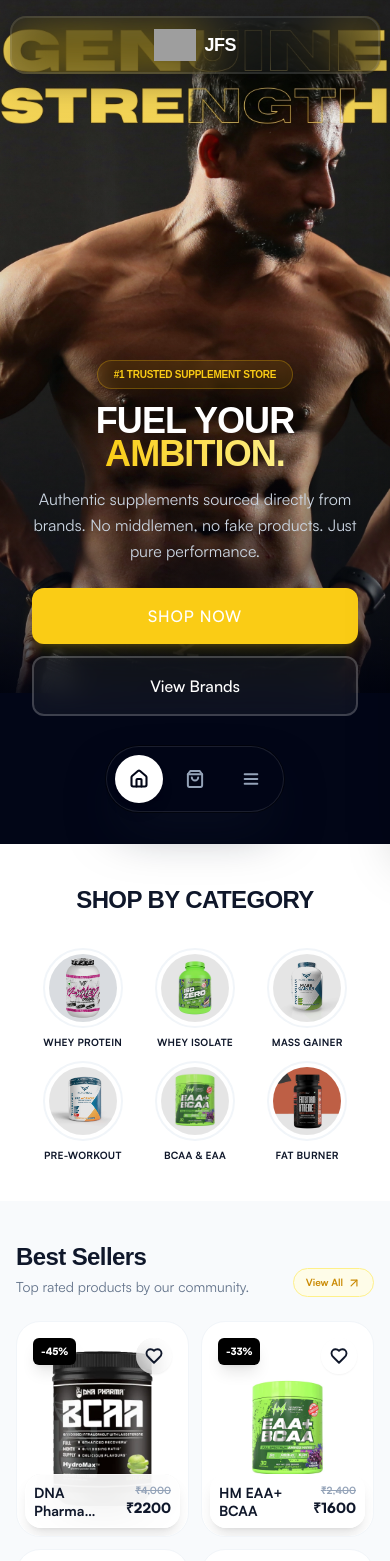
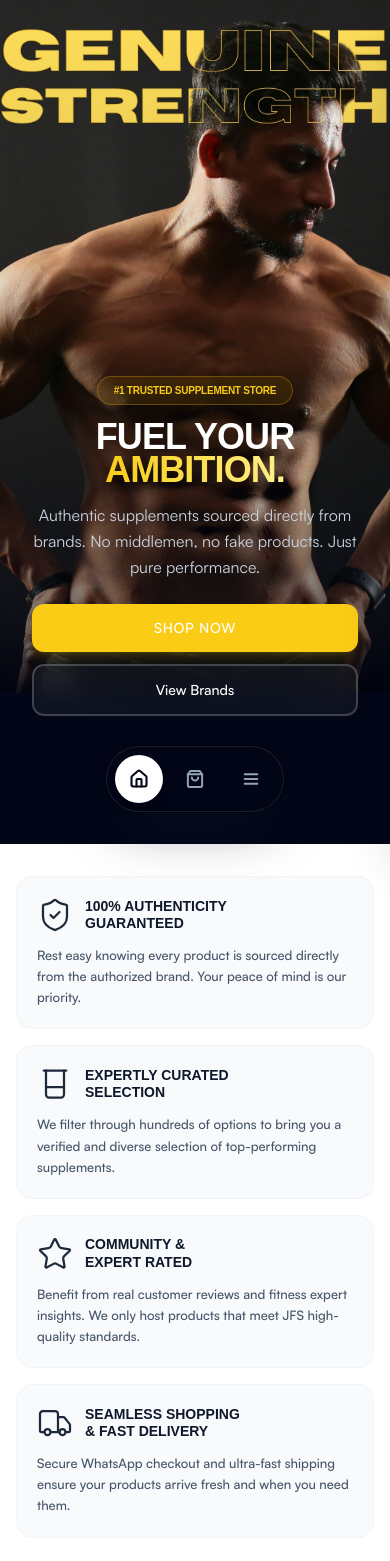
Before and after one commit to bb3agency/jfs-site, a React (Vite) app: page /#/ in a window 390 px wide. Shown: the top 1561 px of the page. Built offline with nearby package versions, Linux system fonts and the light colour scheme; grey boxes are pictures that could not be loaded; a web font is replaced by a local one.

Commit message:
Fixed issues with navbar

```diff
--- a/components/Navbar.tsx
+++ b/components/Navbar.tsx
@@ -121,7 +121,7 @@ const Navbar: React.FC<NavbarProps> = ({ cartCount, onCartClick }) => {
       {/* --- Global Top Header (Liquid Glass Style) --- */}
       <div
         className={`
-          fixed top-0 left-0 right-0 z-50 flex justify-center pointer-events-none
+          fixed top-0 left-0 right-0 z-50 hidden md:flex justify-center pointer-events-none
           transition-all duration-700 ease-[cubic-bezier(0.16,1,0.3,1)]
           ${isScrolled ? 'pt-2 md:pt-4' : 'pt-4 md:pt-8'}
         `}
--- a/components/ProductCard.tsx
+++ b/components/ProductCard.tsx
@@ -1,6 +1,6 @@
 import React from 'react';
 import { Product } from '../types';
-import { Heart, Plus, ShoppingBag } from 'lucide-react';
+import { Plus, ShoppingBag } from 'lucide-react';
 import { useNavigate } from 'react-router-dom';
 
 interface ProductCardProps {
@@ -40,16 +40,6 @@ const ProductCard: React.FC<ProductCardProps> = ({ product, onAddToCart }) => {
         </div>
       )}
 
-      {/* Heart Icon (Top Right) */}
-      <button
-        className="absolute top-4 right-4 h-9 w-9 bg-white/60 backdrop-blur-md rounded-full flex items-center justify-center text-slate-900 hover:bg-white hover:text-red-500 transition-colors shadow-sm z-10"
-        onClick={(e) => {
-          e.stopPropagation();
-        }}
-      >
-        <Heart size={18} strokeWidth={2.5} />
-      </button>
-
       {/* Bottom Info Pill - Glassmorphic Effect */}
       <div className="absolute bottom-2 left-2 right-2 md:bottom-3 md:left-3 md:right-3 bg-white/90 backdrop-blur-xl border border-white/50 rounded-2xl p-2 md:p-3 shadow-lg flex items-end justify-between gap-2 transition-colors group-hover:bg-white">
         <div className="flex flex-col gap-1 min-w-0 flex-1">
--- a/data.ts
+++ b/data.ts
@@ -480,8 +480,8 @@ export const CATEGORIES_LIST = [
 // ============================================================
 
 export const BRANDS_LIST = [
-  'Healthmania', 'DNA Pharma', 'Incredi Bull', 'Bullion', 'V-Whey',
-  'MuscleBlaze', 'Kevin Levrone', 'Labrada', 'RFN', 'Swiss Life', 'Blade',
+  'Dynamite', 'Wellcore', 'DNA Pharma', 'Incredi Bull', 'Bullion', 'V-Whey',
+  'MuscleBlaze', 'Kevin Levrone', 'Labrada',
 ];
 
 // ============================================================
@@ -572,13 +572,13 @@ export const TRANSFORMATIONS: Transformation[] = [
     result: "Complete Body Recomposition"
   },
   {
-    id: "ct3",
-    name: "Transformation 3",
-    duration: "12 Weeks",
-    image: imgTrans("WhatsApp Image 2026-02-26 at 9.33.20 PM (1) 4-3.jpeg"),
-    aspectRatio: "4-3",
-    testimonial: "The training program pushed me beyond my limits.",
-    result: "Lean Muscle Gain"
+    id: "ct5",
+    name: "Transformation 5",
+    duration: "16 Weeks",
+    image: imgTrans("WhatsApp Image 2026-02-26 at 9.33.20 PM 1-1.jpeg"),
+    aspectRatio: "1-1",
+    testimonial: "Diet and training synergy delivered incredible results.",
+    result: "Shredded Physique"
   },
   {
     id: "ct4",
@@ -590,13 +590,13 @@ export const TRANSFORMATIONS: Transformation[] = [
     result: "20kg Weight Loss"
   },
   {
-    id: "ct5",
-    name: "Transformation 5",
-    duration: "16 Weeks",
-    image: imgTrans("WhatsApp Image 2026-02-26 at 9.33.20 PM 1-1.jpeg"),
-    aspectRatio: "1-1",
-    testimonial: "Diet and training synergy delivered incredible results.",
-    result: "Shredded Physique"
+    id: "ct3",
+    name: "Transformation 3",
+    duration: "12 Weeks",
+    image: imgTrans("WhatsApp Image 2026-02-26 at 9.33.20 PM (1) 4-3.jpeg"),
+    aspectRatio: "4-3",
+    testimonial: "The training program pushed me beyond my limits.",
+    result: "Lean Muscle Gain"
   },
   {
     id: "ct6",
--- a/pages/Home.tsx
+++ b/pages/Home.tsx
@@ -68,13 +68,69 @@ const Home: React.FC<HomeProps> = ({ onAddToCart }) => {
                             Authentic supplements sourced directly from brands. No middlemen, no fake products. Just pure performance.
                         </p>
 
-                        <div className="flex flex-col gap-3 justify-center md:justify-start w-full md:w-auto">
-                            <Button onClick={() => navigate('/products')} className="bg-yellow-400 text-slate-950 hover:bg-yellow-300 border-none px-8 py-4 text-base font-black uppercase tracking-wider w-full md:w-auto rounded-xl shadow-lg shadow-yellow-400/20 transform transition-transform active:scale-95">
+                        <div className="flex flex-col md:flex-row gap-3 md:gap-4 justify-center md:justify-start w-full md:w-auto">
+                            <Button onClick={() => navigate('/products')} className="bg-yellow-400 text-slate-950 hover:bg-yellow-300 border-none px-8 py-3.5 md:py-4 text-sm md:text-base font-black uppercase tracking-wider w-full md:w-auto rounded-xl shadow-lg shadow-yellow-400/20 transform transition-transform active:scale-95">
                                 Shop Now
                             </Button>
-                            <Button onClick={() => document.getElementById('brands-section')?.scrollIntoView({ behavior: 'smooth' })} variant="outline" className="text-white border-white/20 bg-white/5 hover:bg-white/10 px-8 py-4 text-base font-bold w-full md:w-auto rounded-xl backdrop-blur-md transition-colors">
+                            <Button onClick={() => document.getElementById('brands-section')?.scrollIntoView({ behavior: 'smooth' })} variant="outline" className="text-white border-white/20 bg-white/5 hover:bg-white/10 px-8 py-3.5 md:py-4 text-sm md:text-base font-bold w-full md:w-auto rounded-xl backdrop-blur-md transition-colors">
                                 View Brands
                             </Button>
+                        </div>
+                    </div>
+                </div>
+            </section>
+
+            {/* 1.5 Features Section (New Custom) */}
+            <section className="py-8 md:py-12 bg-white border-b border-slate-100">
+                <div className="container mx-auto px-4 md:px-6">
+                    <div className="grid grid-cols-1 md:grid-cols-2 lg:grid-cols-4 gap-4 md:gap-6">
+                        {/* Box 1 */}
+                        <div className="bg-slate-50 border border-slate-100 rounded-2xl p-5 md:p-6 flex flex-col gap-3 hover:bg-slate-100 hover:shadow-sm transition-all">
+                            <div className="flex items-center gap-3">
+                                <ShieldCheck size={36} strokeWidth={1.5} className="text-slate-800 shrink-0" />
+                                <h3 className="text-sm font-black text-slate-900 leading-tight uppercase font-heading">
+                                    100% Authenticity<br />Guaranteed
+                                </h3>
+                            </div>
+                            <p className="text-slate-600 text-[13px] leading-relaxed font-medium">
+                                Rest easy knowing every product is sourced directly from the authorized brand. Your peace of mind is our priority.
+                            </p>
+                        </div>
+                        {/* Box 2 */}
+                        <div className="bg-slate-50 border border-slate-100 rounded-2xl p-5 md:p-6 flex flex-col gap-3 hover:bg-slate-100 hover:shadow-sm transition-all">
+                            <div className="flex items-center gap-3">
+                                <Beaker size={36} strokeWidth={1.5} className="text-slate-800 shrink-0" />
+                                <h3 className="text-sm font-black text-slate-900 leading-tight uppercase font-heading">
+                                    Expertly Curated<br />Selection
+                                </h3>
+                            </div>
+                            <p className="text-slate-600 text-[13px] leading-relaxed font-medium">
+                                We filter through hundreds of options to bring you a verified and diverse selection of top-performing supplements.
+                            </p>
+                        </div>
+                        {/* Box 3 */}
+                        <div className="bg-slate-50 border border-slate-100 rounded-2xl p-5 md:p-6 flex flex-col gap-3 hover:bg-slate-100 hover:shadow-sm transition-all">
+                            <div className="flex items-center gap-3">
+                                <Star size={36} strokeWidth={1.5} className="text-slate-800 shrink-0" />
+                                <h3 className="text-sm font-black text-slate-900 leading-tight uppercase font-heading">
+                                    Community &<br />Expert Rated
+                                </h3>
+                            </div>
+                            <p className="text-slate-600 text-[13px] leading-relaxed font-medium">
+                                Benefit from real customer reviews and fitness expert insights. We only host products that meet JFS high-quality standards.
+                            </p>
+                        </div>
+                        {/* Box 4 */}
+                        <div className="bg-slate-50 border border-slate-100 rounded-2xl p-5 md:p-6 flex flex-col gap-3 hover:bg-slate-100 hover:shadow-sm transition-all">
+                            <div className="flex items-center gap-3">
+                                <Truck size={36} strokeWidth={1.5} className="text-slate-800 shrink-0" />
+                                <h3 className="text-sm font-black text-slate-900 leading-tight uppercase font-heading">
+                                    Seamless Shopping<br />& Fast Delivery
+                                </h3>
+                            </div>
+                            <p className="text-slate-600 text-[13px] leading-relaxed font-medium">
+                                Secure WhatsApp checkout and ultra-fast shipping ensure your products arrive fresh and when you need them.
+                            </p>
                         </div>
                     </div>
                 </div>
```
